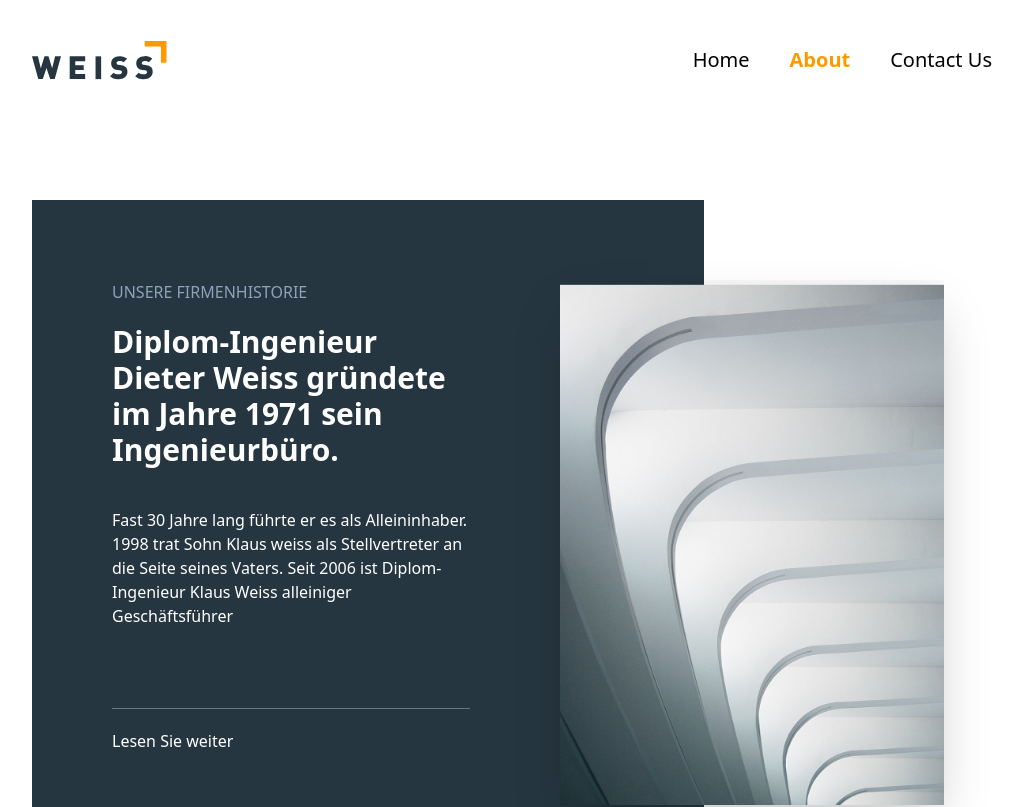
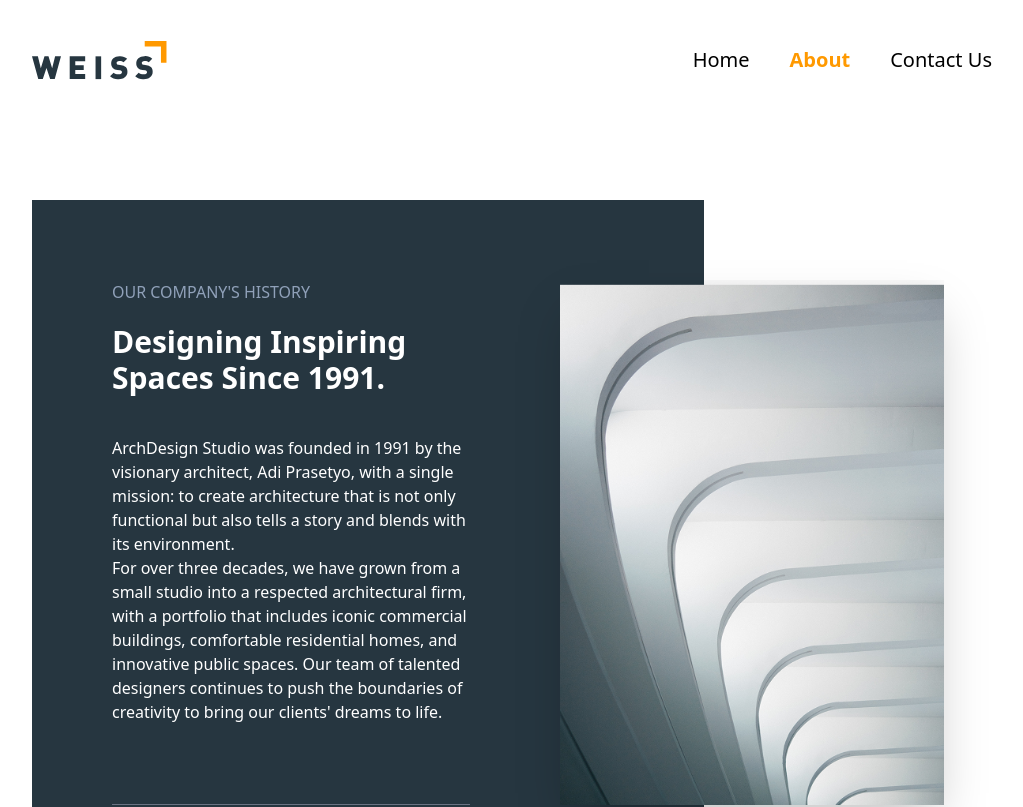
Before and after one commit to ItsnaMaulanaHasan/koda-b4-react3, a React (Vite) app: page /about in a window 1280 px wide. Shown: the top 807 px of the page, without its empty margins (128-1151 px from the left). Built offline with nearby package versions, Linux system fonts and the light colour scheme.

Commit message:
feat: update content about page

```diff
--- a/src/pages/About.jsx
+++ b/src/pages/About.jsx
@@ -21,11 +21,18 @@ const AboutSection = () => {
   return (
     <div className="bg-[#263640] p-20 text-white relative w-[70%]">
       <div className="w-[70%]">
-        <div className="text-slate-400 mb-5 uppercase">Unsere Firmenhistorie</div>
-        <div className="font-bold text-3xl mb-10">Diplom-Ingenieur Dieter Weiss gründete im Jahre 1971 sein Ingenieurbüro.</div>
-        <div>Fast 30 Jahre lang führte er es als Alleininhaber. 1998 trat Sohn Klaus weiss als Stellvertreter an die Seite seines Vaters. Seit 2006 ist Diplom-Ingenieur Klaus Weiss alleiniger Geschäftsführer</div>
+        <div className="text-slate-400 mb-5 uppercase">Our Company's History</div>
+        <div className="font-bold text-3xl mb-10">Designing Inspiring Spaces Since 1991.</div>
+        <div>
+          <p>ArchDesign Studio was founded in 1991 by the visionary architect, Adi Prasetyo, with a single mission: to create architecture that is not only functional but also tells a story and blends with its environment.</p>
+          <p>
+            For over three decades, we have grown from a small studio into a respected architectural firm, with a portfolio that includes iconic commercial buildings, comfortable residential homes, and innovative public spaces. Our team of
+            talented designers continues to push the boundaries of creativity to bring our clients' dreams to life.
+          </p>
+          <p></p>
+        </div>
         <div className="h-[1px] w-full bg-gray-500 mt-20"></div>
-        <div className="mt-5 mb-5">Lesen Sie weiter</div>
+        <div className="mt-5 mb-5">View Our Portfolio →</div>
       </div>
       <div className="absolute -right-60 top-20">
         <img src="/public/img/img-about.png" alt="Image About" className="w-sm shadow-2xl" />
```
